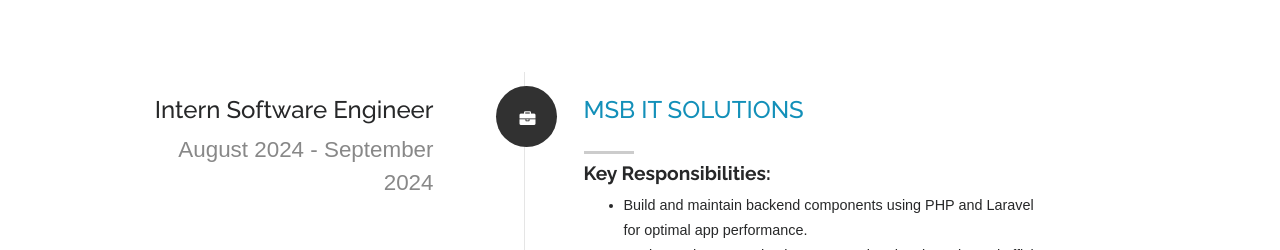
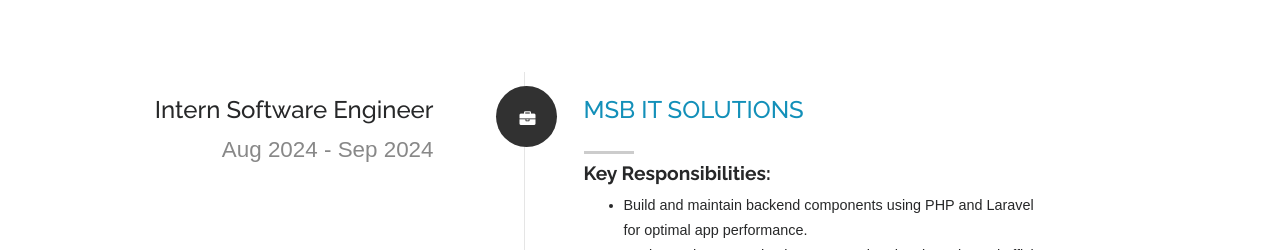
Before and after one commit to codebyafnan/Portfolio, a plain HTML site: page index.html in a window 1280 px wide. Shown: the part 1680-1930 px from the top of the page. Drawn offline with Linux system fonts and the light colour scheme.

Commit message:
Update index.html

```diff
--- a/index.html
+++ b/index.html
@@ -188,7 +188,7 @@
 
                         <div class="timeline-header">
                             <h4>Intern Software Engineer</h4>
-                            <p>August 2024 - September 2024</p>
+                            <p>Aug 2024 - Sep 2024</p>
                         </div>
 
                         <div class="timeline-content">
```
